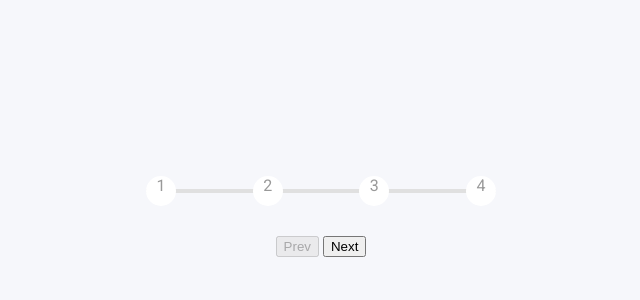
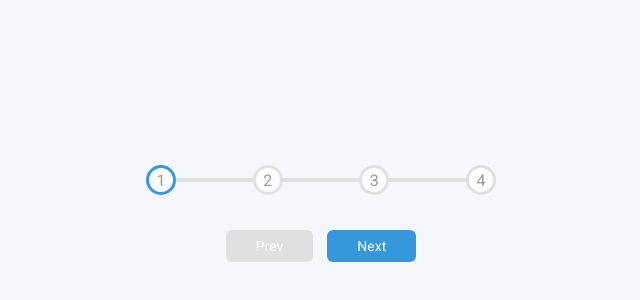
Before and after one commit to Vixy88/progress-bar, a plain HTML site: page index.html in a window 1280 px wide. Shown: the part 184-484 px from the top of the page, without its empty margins (319-959 px from the left). Drawn offline with Linux system fonts and the light colour scheme.

Commit message:
more css

```diff
--- a/style.css
+++ b/style.css
@@ -2,6 +2,11 @@
 
 * {
   box-sizing: border-box;
+}
+
+:root {
+  --line-border-fill: #3498db;
+  --line-border-empty: #e0e0e0;
 }
 
 body {
@@ -30,7 +35,7 @@ body {
 
 .progress-container::before {
   content: "";
-  background-color: #e0e0e0;
+  background-color: var(--line-border-empty);
   position: absolute;
   top: 50%;
   left: 0;
@@ -41,7 +46,7 @@ body {
 }
 
 .progress {
-  background-color: #3498db;
+  background-color: var(--line-border-fill);
   position: absolute;
   top: 50%;
   left: 0;
@@ -58,5 +63,38 @@ body {
   border-radius: 50%;
   height: 30px;
   width: 30px;
-  display: ;
+  display: flex;
+  align-items: center;
+  justify-content: center;
+  border: 3px solid var(--line-border-empty);
+  transition: 0.4s ease;
 }
+
+.circle.active {
+  border-color: var(--line-border-fill);
+}
+
+.btn {
+  background-color: var(--line-border-fill);
+  color: #fff;
+  border: 0;
+  border-radius: 6px;
+  cursor: pointer;
+  font-family: inherit;
+  padding: 8px 30px;
+  margin: 5px;
+  font-size: 14px;
+}
+
+.btn:active {
+  transform: scale(0.98);
+}
+
+.btn:focus {
+  outline: 0;
+}
+
+.btn:disabled {
+  background-color: var(--line-border-empty);
+  cursor: not-allowed;
+}
```
